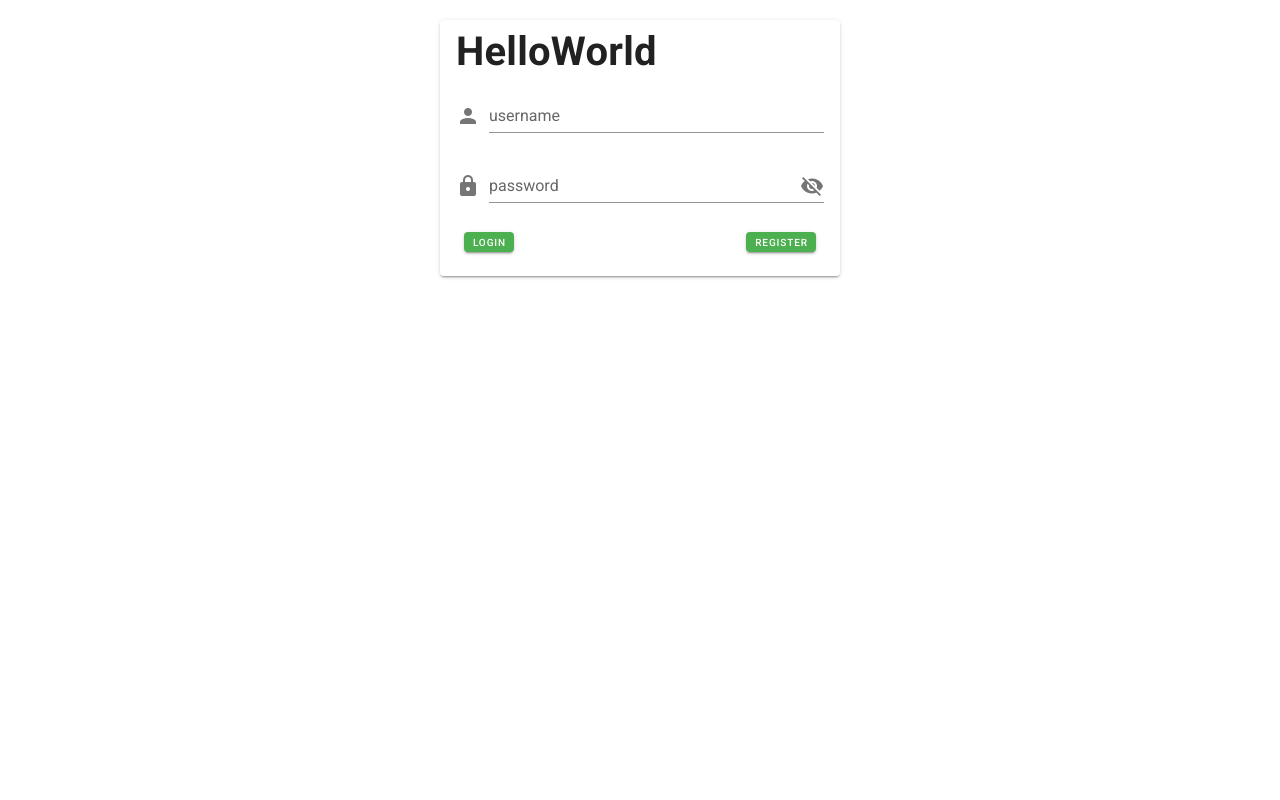
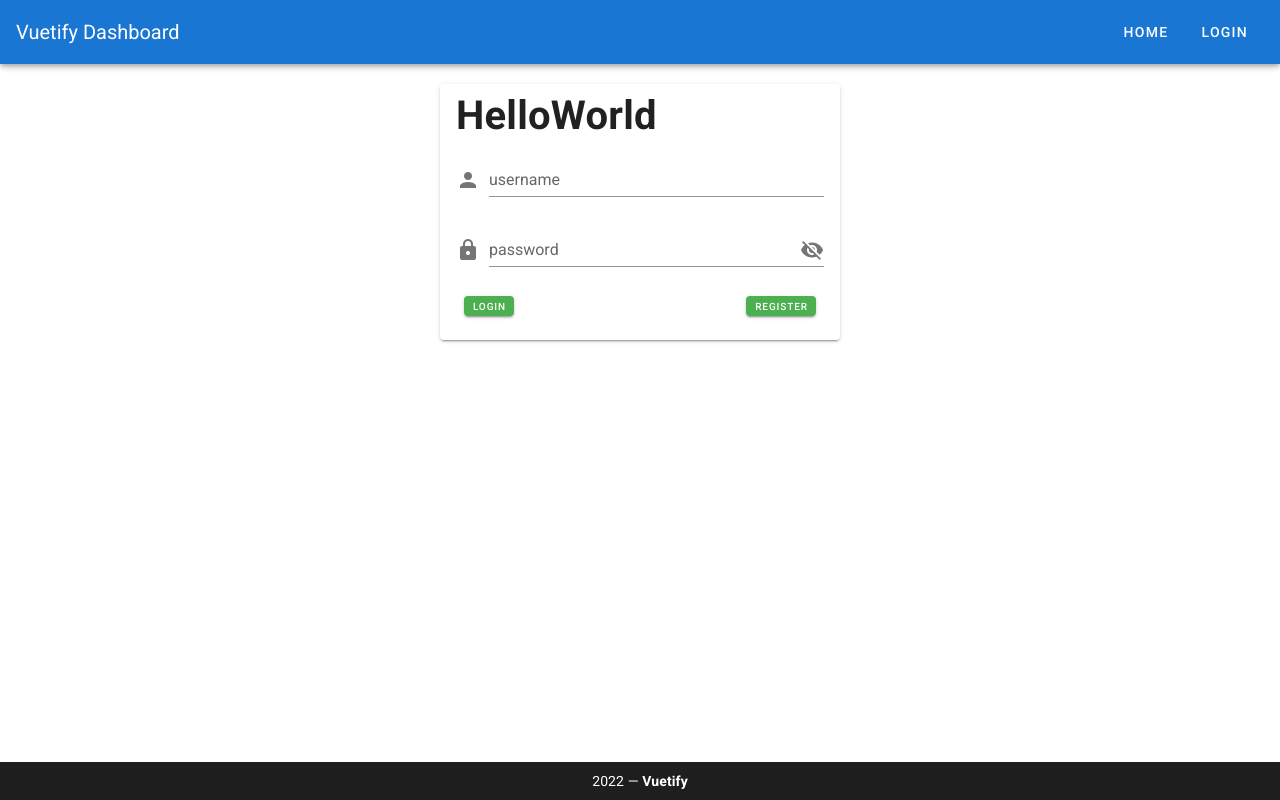
Before and after one commit to manojbrnj/Vuetify, a Vue app: page / in a window 1280 px wide. Built offline with nearby package versions, Linux system fonts and the light colour scheme.

Commit message:
login form nav

```diff
--- a/src/App.vue
+++ b/src/App.vue
@@ -1,5 +1,13 @@
 <template>
   <v-app>
+    <v-app-bar app color="primary" dark>
+      <v-toolbar-title>Vuetify Dashboard</v-toolbar-title>
+      <v-spacer></v-spacer>
+      <v-btn text> Home </v-btn>
+      <v-btn text> Login </v-btn>
+    </v-app-bar>
+    <!-- Login Module -->
+    <v-main>
       <v-card width="400px" class="mx-auto mt-5">
         <v-card-title><h1>HelloWorld</h1> </v-card-title>
         <v-card-text>
@@ -25,6 +33,14 @@
           </v-form>
         </v-card-text>
       </v-card>
+    </v-main>
+    <v-footer dark padless>
+      <v-card class="flex" flat tile>
+        <v-card-text class="py-2 white--text text-center">
+          {{ new Date().getFullYear() }} — <strong>Vuetify</strong>
+        </v-card-text>
+      </v-card>
+    </v-footer>
   </v-app>
 </template>
 
@@ -34,6 +50,7 @@ export default {
   components: {},
   data: () => ({
     showPass: false,
+    links: ["Home", "Login"],
   }),
 };
 </script>
```
Lines whose indentation alone changed are shown as unchanged.
